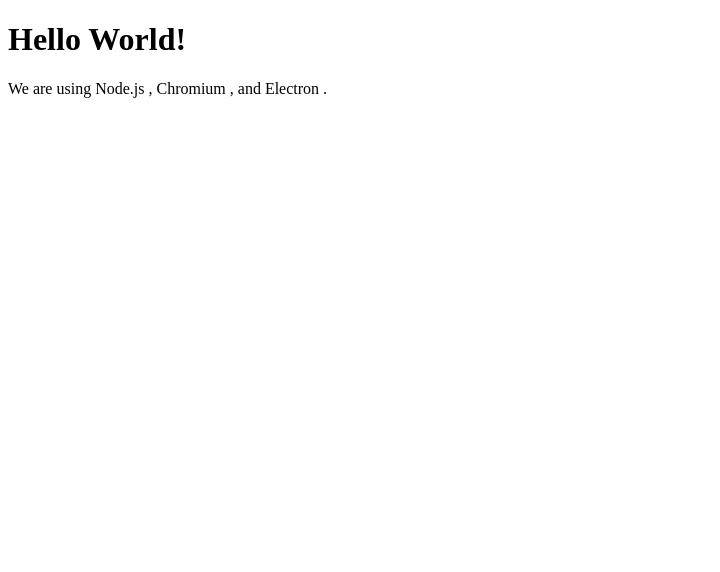
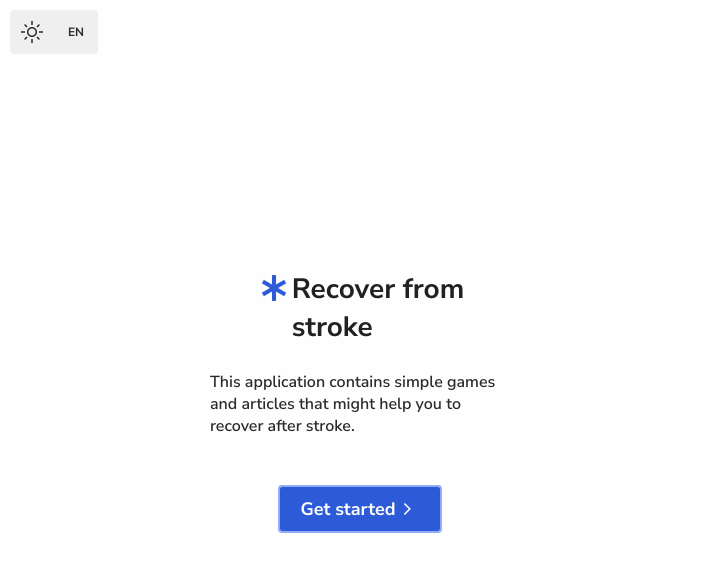
Before and after one commit to Adionixitt/StrokeRecovery, an Electron app: page index.html in a window 720 px wide. Drawn offline with nearby package versions, Linux system fonts and the light colour scheme.

Commit message:
Onboarding page, theme and language toggle buttons, basic styles

```diff
--- /dev/null
+++ b/global.css
@@ -0,0 +1,227 @@
+@import url('https://fonts.googleapis.com/css2?family=Nunito+Sans:ital,wght@0,200..1000;1,200..1000&display=swap');
+@import url('https://fonts.googleapis.com/css2?family=Material+Symbols+Outlined:opsz,wght,FILL,GRAD@20..48,100..700,0..1,-50..200');
+
+*, *::before, *::after{
+    margin: 0;
+    padding: 0;
+    box-sizing: border-box;
+    user-select: none;
+    -webkit-user-drag: none;
+    font-family: 'Nunito Sans', system-ui, -apple-system, BlinkMacSystemFont, 'Segoe UI', Roboto, Oxygen, Ubuntu, Cantarell, 'Open Sans', 'Helvetica Neue', sans-serif;
+    transition: 0.25s;
+}
+html{
+    --white: #fefefe;
+    --black: #101010;
+
+    --bg: #fefefe;
+    --bg-secondary: #efefef;
+    --bg-overlay: rgba(33,33,33,0.1);
+    --headings: #101010;
+    --text: #212121;
+    --text-secondary: #2b2b2b;
+    --accent: #2d5ad6;
+    --accent-saturated: #285ceb;
+    --accent-outline: rgba(40, 92, 235, 0.5);
+    --accent-glow: rgba(40, 92, 235, 0.1);
+
+    transition: all 1s;
+}
+html.dark-theme {
+    --bg: #101010;
+    --bg-secondary: #212121;
+    --bg-overlay: rgba(254,254,254,0.1);
+    --headings: #fefefe;
+    --text: #efefef;
+    --text-secondary: #e0e0e0;
+    --accent: #0a46eb;
+    --accent-saturated: #0044ff;
+    --accent-outline: rgba(0, 68, 255, 0.5);
+    --accent-glow: rgba(0, 68, 255, 0.1);
+    transition: all 1s;
+}
+
+body{
+    background-color: var(--bg);
+}
+h1,h2,h3,h4,h5,h6{color: var(--headings);}
+p,div,span{color: var(--text)}
+
+
+.material-symbols-outlined {
+    font-variation-settings:
+    'FILL' 0,
+    'wght' 400,
+    'GRAD' 0,
+    'opsz' 48
+}
+
+.logo{
+    display: flex;
+    justify-content: center;
+    align-items: start;
+    font-size: 28px;
+    font-weight: 700;
+    width: 350px;
+}
+.logo > span{
+    font-size: 36px;
+    font-weight: 700;
+    color: var(--accent);
+}
+
+.spin{
+    animation: spin;
+    animation-duration: 10s;
+    animation-iteration-count: infinite;
+    animation-timing-function: ease;
+}
+@keyframes spin {
+    0% {
+        transform: rotate(0deg);
+    }
+    10% {
+        transform: rotate(0deg);
+    }
+    20%, 100% {
+        transform: rotate(360deg);
+    }
+}
+
+.button{
+    --text-color: var(--white);
+    --bg-color: var(--accent);
+    display: flex;
+    text-decoration: unset;
+    outline: unset;
+    border: unset;
+    color: var(--text-color);
+    background-color: var(--bg-color);
+    padding: 10px 20px;
+    border-radius: 2px;
+    font-size: 18px;
+    font-weight: 700;
+    outline: 2px solid var(--accent-outline);
+    box-shadow: 0 0 10px 1px transparent;
+    transition: 0.25s ease-out;
+}
+.button > *{color: var(--text-color);}
+.button:hover{
+    --text-color: var(--white);
+    --bg-color: var(--accent-saturated);
+    box-shadow: 0 0 15px 1px var(--accent-outline);
+}
+.button:not(:disabled):hover{
+    cursor: pointer;
+}
+
+.button.icon-button{
+    --text-color: var(--text-secondary);
+    --bg-color: transparent;
+    justify-content: center;
+    align-items: center;
+    font-size: 12px;
+    font-weight: 700;
+    padding: 10px;
+    width: 44px; height: 44px;
+    outline: unset;
+    box-shadow: unset;
+    border-radius: 4px;
+}
+.button.icon-button:hover{
+    --text-color: var(--headings);
+    --bg-color: var(--bg-secondary);
+}
+
+.button-container{
+    display: inline-flex;
+    background-color: var(--bg-secondary);
+    border-radius: 4px;
+    overflow: hidden;
+}
+.button-container > .button{border-radius: 0;}
+.button-container > .button:hover{border-radius: 0;--bg-color: var(--bg-overlay);}
+
+
+header{
+    display: flex;
+    position: absolute;
+    top: 0;
+    left: 0;
+    width: 100vw;
+    padding: 10px;
+    z-index: 1;
+    animation: flyFromTop;
+    animation-duration: 1s;
+    animation-delay: 0;
+    animation-timing-function: ease;
+    animation-fill-mode: both;
+}
+@keyframes flyFromTop {
+    0%{
+        opacity: 0;
+        transform: translateY(-100%);
+    }
+    100%{
+        opacity: 1;
+        transform: translateX(0);
+    }
+}
+
+#getstarted-wrapper{
+    display: flex;
+    flex-direction: column;
+    justify-content: center;
+    align-items: center;
+    overflow: hidden;
+    width: 100vw;
+    height: 100vh;
+    position: relative;
+}
+#app-description{
+    overflow: hidden;
+    color: var(--text-secondary);
+    font-weight: 600;
+    width: 350px;
+    padding: 25px;
+    max-height: 0;
+    opacity: 0;
+    animation: uncollapse;
+    animation-timing-function: ease;
+    animation-duration: 1s;
+    animation-delay: 1s;
+    animation-fill-mode: both;
+}
+#app-description.visible{
+    max-height: 250px;
+    opacity: 1;
+}
+@keyframes uncollapse{
+    0%{
+        max-height: 0px;
+        opacity: 0;
+    }
+    100%{
+        max-height: 250px;
+        opacity: 1;
+    }
+
+}
+#getStartedBtn{
+    margin-top: 25px;
+    animation: flyFromBottom;
+    animation-duration: 1s;
+    animation-delay: 2s;
+    animation-timing-function: ease;
+    animation-fill-mode: both;
+}
+@keyframes flyFromBottom {
+    0%{
+        opacity: 0;
+        transform: translateY(100%);
+    }
+    100%{
+        opacity: 1;
+        transform: translateX(0);
+    }
+}
--- a/index.html
+++ b/index.html
@@ -1,15 +1,29 @@
 <!DOCTYPE html>
 <html lang="en">
-  <head>
-    <meta charset="UTF-8">
-    <!-- https://developer.mozilla.org/en-US/docs/Web/HTTP/CSP -->
-    <meta http-equiv="Content-Security-Policy" content="default-src 'self'; script-src 'self'">
-    <title>Hello World!</title>
-  </head>
-  <body>
-    <h1>Hello World!</h1>
-    We are using Node.js <span id="node-version"></span>,
-    Chromium <span id="chrome-version"></span>,
-    and Electron <span id="electron-version"></span>.
-  </body>
+	<head>
+		<meta charset="UTF-8">
+		<title data-internalization="getStarted-page-title">Recover from stroke</title>
+		<link rel="stylesheet" href="global.css">
+		<script src="scripts/color-scheme.js"></script>
+		<script src="scripts/internalization.js"></script>
+	</head>
+	<body>
+		<header>
+			<div class="button-container">
+				<Button id="theme-toggle" class="button icon-button"><span class="material-symbols-outlined">dark_mode</span></Button>
+				<Button id="internalization-toggle" class="button icon-button" data-internalization="data-lang">EN</Button>
+			</div>
+		</header>
+		<div id="getstarted-wrapper">
+			<div class="logo">
+				<span class="material-symbols-outlined spin">emergency</span>
+				<div data-internalization="logo-title">Recover from<br>stroke</div>
+			</div>
+			<p id="app-description" data-internalization="app-description">
+				This application contains simple games and articles that might help you to recover after stroke.
+			</p>
+			<a href="pages/navigation/navigation.html" target="_self" id="getStartedBtn" class="button"><span data-internalization="get-started">Get started</span><span class="material-symbols-outlined">chevron_right</span></a>
+		</div>
+	</body>
+	<script src="index.js"></script>
 </html>
--- /dev/null
+++ b/scripts/color-scheme.js
@@ -0,0 +1,17 @@
+document.addEventListener('DOMContentLoaded', ()=>{
+    const html = document.querySelector("html");
+    if (window.matchMedia && window.matchMedia('(prefers-color-scheme: dark)').matches) {
+        html.classList.add('dark-theme');
+    }
+
+    let themeToggleBtn = document.querySelector('#theme-toggle');
+    function changeBtnIcon(){
+        themeToggleBtn.innerHTML = (html.classList.contains('dark-theme')?'<span class="material-symbols-outlined">dark_mode</span>':'<span class="material-symbols-outlined">light_mode</span>');
+    }
+    changeBtnIcon();
+    themeToggleBtn.addEventListener('click', ()=>{
+        html.classList.toggle('dark-theme');
+        changeBtnIcon();
+    });
+
+});
--- /dev/null
+++ b/scripts/internalization.js
@@ -0,0 +1,32 @@
+document.addEventListener('DOMContentLoaded', ()=>{
+    let html = document.querySelector("html");
+    const translation = {
+        "en":{
+            "data-lang": "RU",
+            "logo-title": "Recover from<br>stroke",
+            "getStarted-page-title": "Recover from stroke",
+            "get-started": "Get started",
+            "app-description": "This application contains simple games and articles that might help you to recover after stroke.",
+        },
+        "ru":{
+            "data-lang": "EN",
+            "logo-title": "Восстановление после<br>инсульта",
+            "getStarted-page-title": "Восстановление после инсульта",
+            "get-started": "Приступить",
+            "app-description": "Данная программа содержит простые игры и статьи, которые могут помочь вам в восстановлении после инсульта.",
+        }
+    }
+    let internalizationBtn = document.querySelector('#internalization-toggle');
+    function internalizeAllText(){
+        let internalizableTexts = document.querySelectorAll('[data-internalization]');
+        internalizableTexts.forEach(text => {
+            text.innerHTML = translation[html.getAttribute('lang')][text.getAttribute('data-internalization')];
+        });
+    }
+
+    internalizationBtn.addEventListener('click', ()=>{
+        html.setAttribute('lang', (html.getAttribute('lang')=="en")?"ru":"en");
+        internalizeAllText();
+    });
+
+});
```
Also changed, not shown: main.js (+7 -3 lines), pages/navigation/navigation.html (added, +11 -0 lines), index.js (added).
